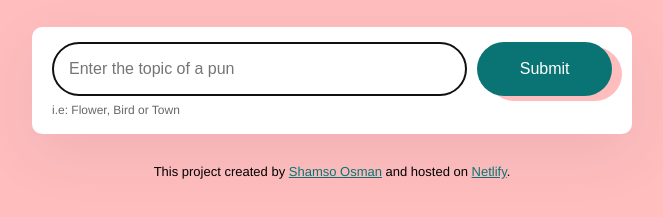
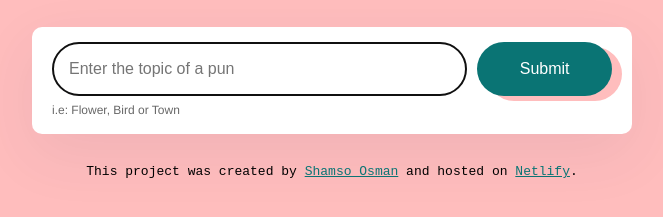
Before and after one commit to S-Osman4/Netlify-hosting, a plain HTML site: page index.html in a window 1280 px wide. Shown: the part 177-394 px from the top of the page, without its empty margins (308-971 px from the left). Drawn offline with nearby package versions, Linux system fonts and the light colour scheme.

Commit message:
apply different font to footer

```diff
--- a/index.html
+++ b/index.html
@@ -49,7 +49,7 @@
 
     <footer>
       <p>
-        This project created by
+        This project was created by
         <a href="https://www.linkedin.com/in/shamso-osman" target="_blank">Shamso Osman</a> and
         hosted on
         <a href="https://ai-project-shecodes.netlify.app/" target="_blank">Netlify</a>.
--- a/src/styles.css
+++ b/src/styles.css
@@ -129,6 +129,10 @@ footer {
   margin-top: 30px;
 }
 
+footer p {
+  font-family: "Courier New", Courier, monospace;
+}
+
 .loading-spinner {
   display: inline-block;
   animation: spin 2s infinite linear;
```
